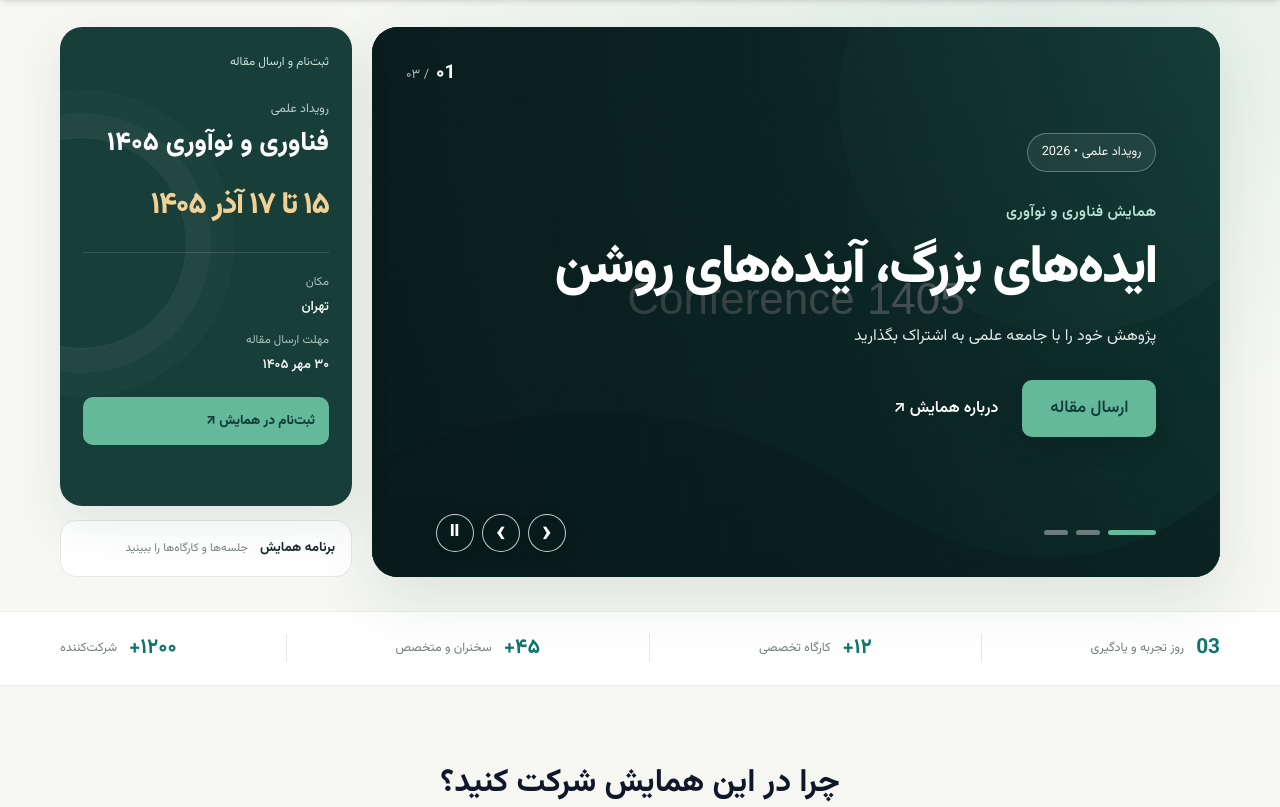
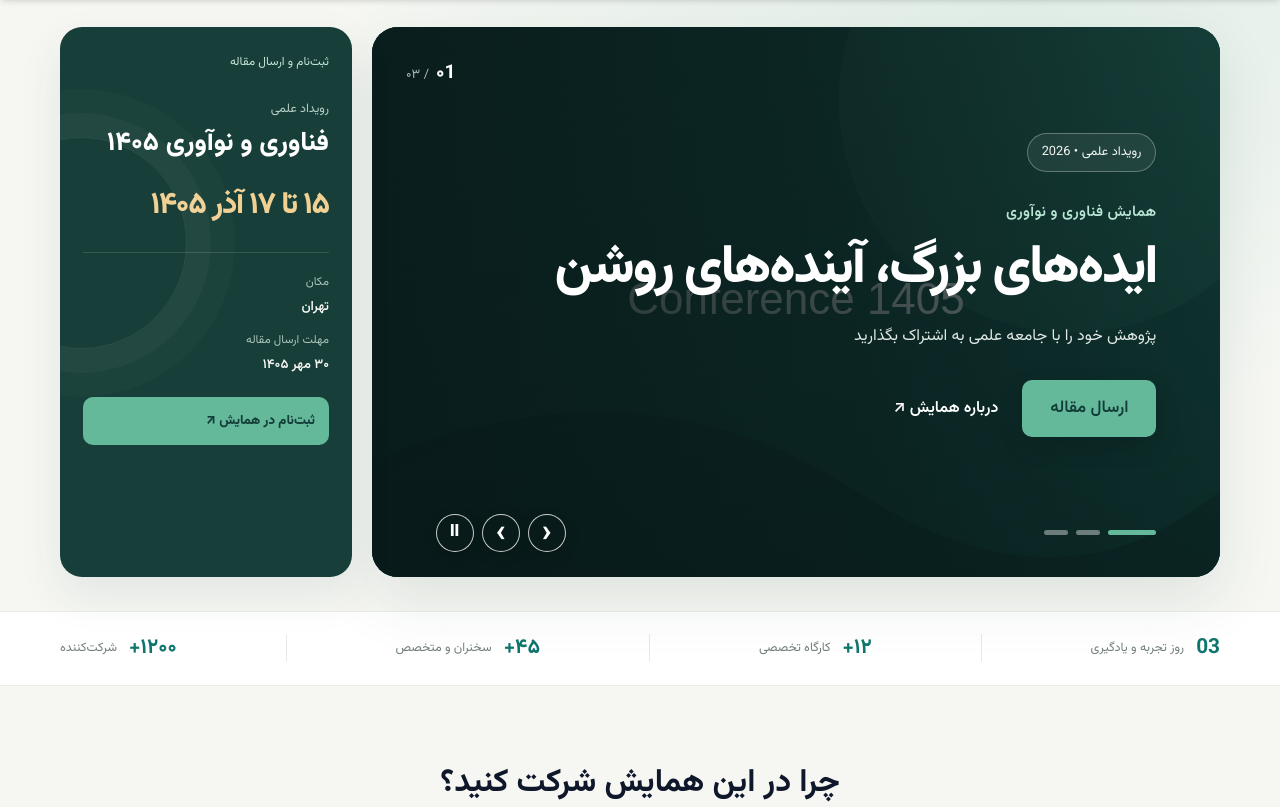
Before and after one commit to ArefShojaei/conference-template, a WordPress theme: template wordpress/themes/conference-1405/front-page.php in a window 1280 px wide. Shown: the part 119-926 px from the top of the page. Run offline with PHP 8.4 and a stand-in for WordPress, Linux system fonts and the light colour scheme; the site name, menu and one post (Sample post) are stand-ins, and other content is empty; some libraries are stand-ins or nearby versions.

Commit message:
Remove schedule teaser from homepage rail

```diff
--- a/wordpress/themes/conference-1405/front-page.php
+++ b/wordpress/themes/conference-1405/front-page.php
@@ -3,7 +3,7 @@
 <?php for($i=1;$i<=3;$i++): $image=get_theme_mod("conf1405_slide{$i}_image",'');$title=get_theme_mod("conf1405_slide{$i}_title",'ایده‌های بزرگ، آینده‌های روشن');$subtitle=get_theme_mod("conf1405_slide{$i}_subtitle",'پژوهش خود را با جامعه علمی به اشتراک بگذارید');$link=get_theme_mod("conf1405_slide{$i}_link",home_url('/submit-paper/')); ?>
 <article class="event-slide <?php echo $i===1?'is-active':''; ?>" data-slide aria-hidden="<?php echo $i===1?'false':'true'; ?>" style="--slide-image:url('<?php echo esc_url($image?:get_template_directory_uri().'/assets/images/conference-placeholder.svg'); ?>')"><div class="event-slide-overlay"></div><div class="event-slide-content"><span class="eyebrow">رویداد علمی • <?php echo esc_html(wp_date('Y')); ?></span><p class="event-kicker"><?php echo esc_html(get_theme_mod('conf1405_event_name','همایش فناوری و نوآوری')); ?></p><?php if($i===1): ?><h1><?php echo esc_html($title); ?></h1><?php else: ?><h2><?php echo esc_html($title); ?></h2><?php endif; ?><p class="event-slide-copy"><?php echo esc_html($subtitle); ?></p><div class="event-slide-actions"><a href="<?php echo esc_url($link); ?>" class="btn btn-accent btn-lg">ارسال مقاله</a><a href="<?php echo esc_url(home_url('/about/')); ?>" class="event-text-link">درباره همایش ↗</a></div></div><div class="slide-index"><strong>۰<?php echo esc_html($i); ?></strong><span>/ ۰۳</span></div></article>
 <?php endfor; ?><div class="carousel-controls"><div class="carousel-dots"><?php for($i=0;$i<3;$i++): ?><button class="carousel-dot <?php echo $i===0?'is-active':''; ?>" data-slide-to="<?php echo esc_attr($i); ?>" aria-label="اسلاید <?php echo esc_attr($i+1); ?>"></button><?php endfor; ?></div><div class="carousel-arrows"><button data-slide-prev aria-label="اسلاید قبلی" title="اسلاید قبلی">‹</button><button data-slide-next aria-label="اسلاید بعدی" title="اسلاید بعدی">›</button><button data-slide-pause aria-label="توقف یا ادامه حرکت خودکار" title="توقف یا ادامه حرکت خودکار">Ⅱ</button></div></div></div>
-<aside class="event-side-rail"><div class="rail-card rail-countdown"><div class="rail-topline">ثبت‌نام و ارسال مقاله</div><p class="rail-label">رویداد علمی</p><h2><?php echo esc_html(get_theme_mod('conf1405_event_name','فناوری و نوآوری ۱۴۰۵')); ?></h2><div class="rail-date"><span><?php echo esc_html(get_theme_mod('conf1405_event_date','۱۵ تا ۱۷ آذر ۱۴۰۵')); ?></span></div><div class="rail-divider"></div><div class="rail-meta"><span>مکان</span><strong><?php echo esc_html(get_theme_mod('conf1405_event_location','تهران')); ?></strong></div><div class="rail-meta"><span>مهلت ارسال مقاله</span><strong><?php echo esc_html(get_theme_mod('conf1405_event_deadline','۳۰ مهر ۱۴۰۵')); ?></strong></div><a href="<?php echo esc_url(home_url('/register/')); ?>" class="rail-cta">ثبت‌نام در همایش ↗</a></div><a href="<?php echo esc_url(home_url('/schedule/')); ?>" class="rail-mini-card"><strong>برنامه همایش</strong><small>جلسه‌ها و کارگاه‌ها را ببینید</small></a><?php if(is_active_sidebar('homepage-rail'))dynamic_sidebar('homepage-rail'); ?></aside></div></section>
+<aside class="event-side-rail"><div class="rail-card rail-countdown"><div class="rail-topline">ثبت‌نام و ارسال مقاله</div><p class="rail-label">رویداد علمی</p><h2><?php echo esc_html(get_theme_mod('conf1405_event_name','فناوری و نوآوری ۱۴۰۵')); ?></h2><div class="rail-date"><span><?php echo esc_html(get_theme_mod('conf1405_event_date','۱۵ تا ۱۷ آذر ۱۴۰۵')); ?></span></div><div class="rail-divider"></div><div class="rail-meta"><span>مکان</span><strong><?php echo esc_html(get_theme_mod('conf1405_event_location','تهران')); ?></strong></div><div class="rail-meta"><span>مهلت ارسال مقاله</span><strong><?php echo esc_html(get_theme_mod('conf1405_event_deadline','۳۰ مهر ۱۴۰۵')); ?></strong></div><a href="<?php echo esc_url(home_url('/register/')); ?>" class="rail-cta">ثبت‌نام در همایش ↗</a></div><?php if(is_active_sidebar('homepage-rail'))dynamic_sidebar('homepage-rail'); ?></aside></div></section>
 <section class="hero-proof-strip"><div class="container proof-strip-inner"><?php for($i=1;$i<=4;$i++): ?><div><strong><?php echo esc_html(get_theme_mod("conf1405_metric{$i}_value",array(1=>'03',2=>'۱۲+',3=>'۴۵+',4=>'۱۲۰۰+')[$i])); ?></strong><span><?php echo esc_html(get_theme_mod("conf1405_metric{$i}_label",array(1=>'روز تجربه و یادگیری',2=>'کارگاه تخصصی',3=>'سخنران و متخصص',4=>'شرکت‌کننده')[$i])); ?></span></div><?php if($i<4): ?><i></i><?php endif; ?><?php endfor; ?></div></section>
 <section class="section"><div class="container"><div class="section-header"><h2>چرا در این همایش شرکت کنید؟</h2><p>فرصتی برای یادگیری، شبکه‌سازی و ارائه پژوهش‌های علمی</p></div><div class="grid grid-3"><?php for($i=1;$i<=6;$i++): ?><article class="card feature-card"><div class="feature-icon"><?php echo esc_html(get_theme_mod("conf1405_feature{$i}_icon",'✦')); ?></div><h3><?php echo esc_html(get_theme_mod("conf1405_feature{$i}_title",'ویژگی همایش')); ?></h3><p><?php echo esc_html(get_theme_mod("conf1405_feature{$i}_text",'توضیحات این بخش را از سفارشی‌سازی تغییر دهید.')); ?></p></article><?php endfor; ?></div></div></section>
 <section class="section important-dates-section"><div class="container"><div class="section-header"><h2>تاریخ‌های مهم</h2><p>مهلت‌ها و رویدادهای کلیدی همایش</p></div><div class="grid grid-4"><?php for($i=1;$i<=4;$i++): ?><article class="card" style="padding:25px;text-align:center;border-top:4px solid var(--primary)"><div style="font-size:2rem;margin-bottom:10px">📅</div><h3 style="font-size:1rem;margin-bottom:8px"><?php echo esc_html(get_theme_mod("conf1405_date{$i}_title",'رویداد مهم')); ?></h3><p class="text-primary fw-bold"><?php echo esc_html(get_theme_mod("conf1405_date{$i}_date",'به‌زودی')); ?></p></article><?php endfor; ?></div></div></section>
```
